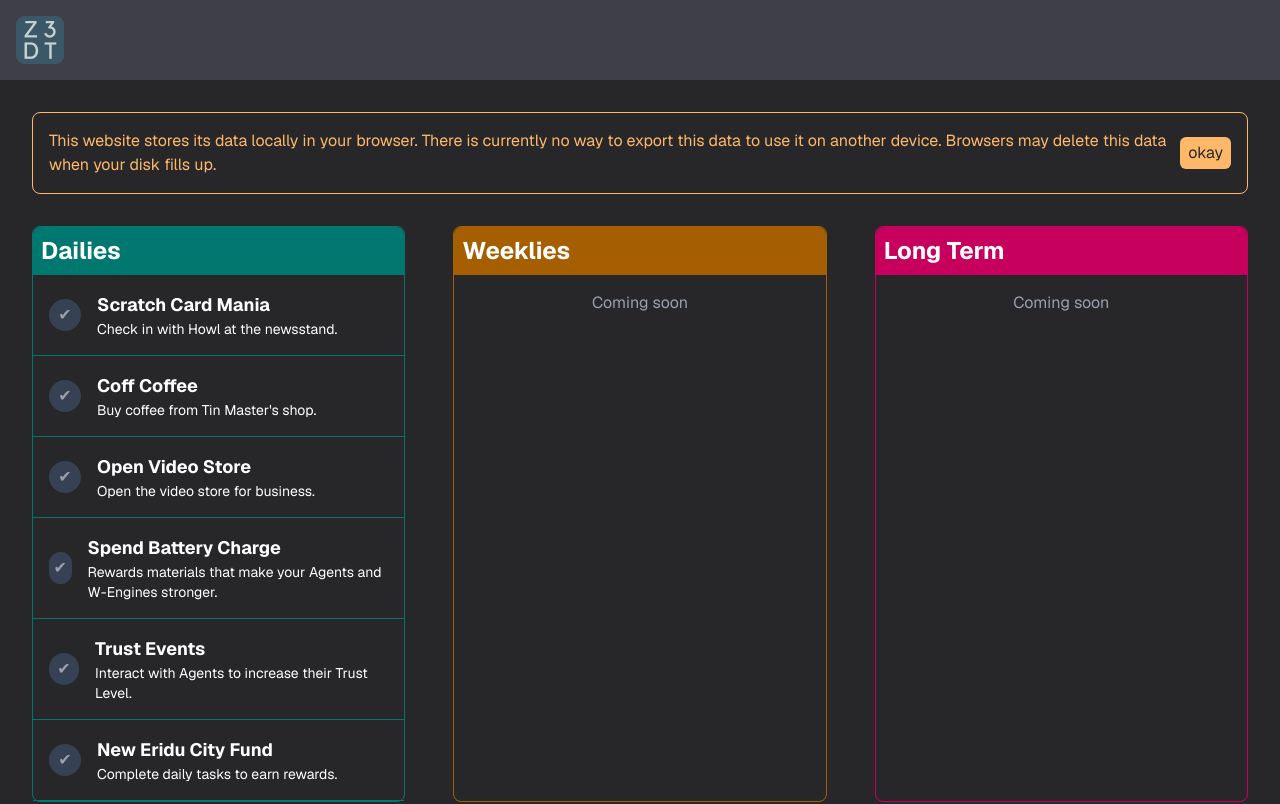
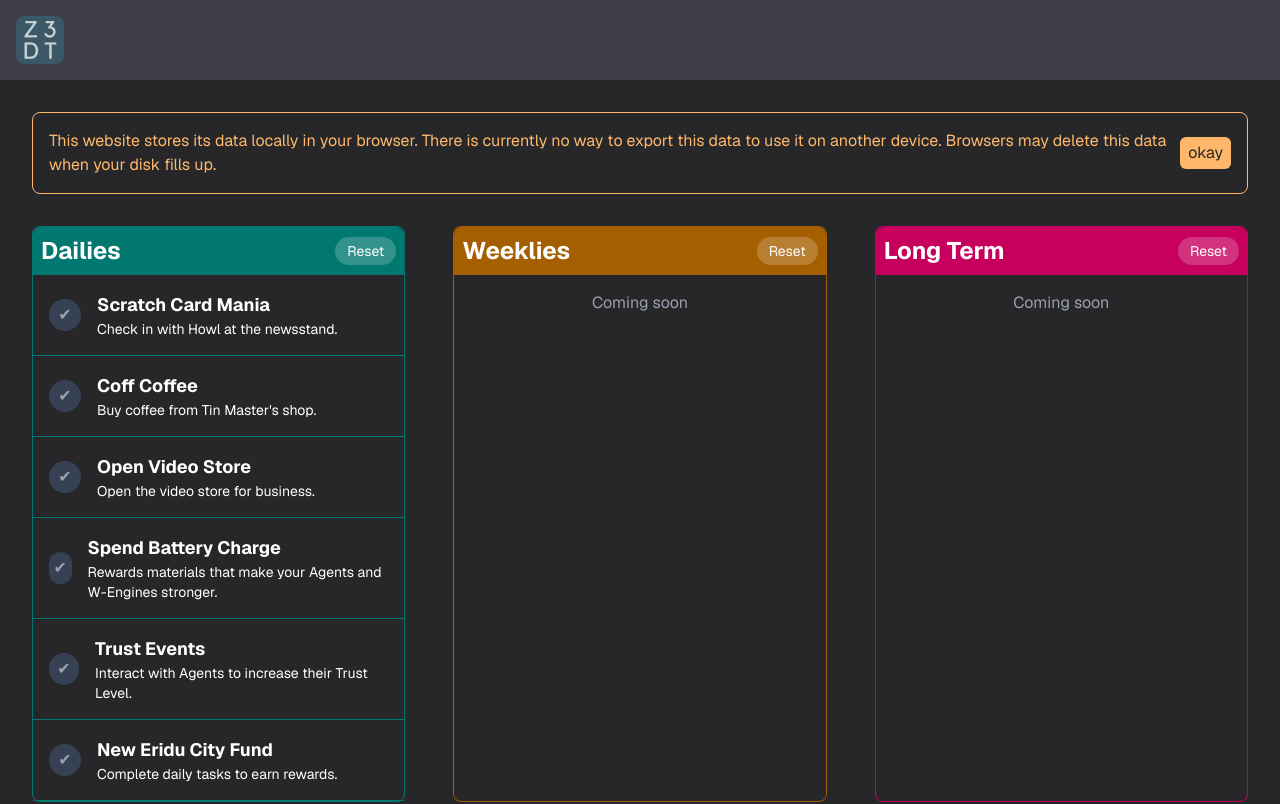
Before and after one commit to paweljw/z3-dailies-tracker, a Next.js app: page / in a window 1280 px wide. Shown: the top 804 px of the page. Built offline with nearby package versions, Linux system fonts and the light colour scheme.

Commit message:
add reset button

```diff
--- a/src/components/TaskList.tsx
+++ b/src/components/TaskList.tsx
@@ -40,9 +40,26 @@ export default function TaskList({ bg, border, title, tableName, tasks }: { bg:
         }
     }
 
+    const handleReset = async () => {
+        setCompletedTasks([]);
+        try {
+            await saveCompletedTasks(tableName, []);
+        } catch (error) {
+            console.error('Failed to reset tasks:', error);
+        }
+    }
+
     return (
         <div className={`flex flex-col rounded-lg border-1 ${border} flex-1`}>
-            <h1 className={`text-2xl font-bold text-white ${bg} rounded-t-lg p-2`}>{title}</h1>
+            <div className={`flex justify-between items-center ${bg} rounded-t-lg p-2`}>
+                <h1 className="text-2xl font-bold text-white">{title}</h1>
+                <button
+                    onClick={handleReset}
+                    className="px-3 py-1 text-sm bg-white/20 hover:bg-white/30 text-white rounded-full transition-colors"
+                >
+                    Reset
+                </button>
+            </div>
             {isLoading ? (
                 <>
                     <ListItemLoading border={border} />
```
